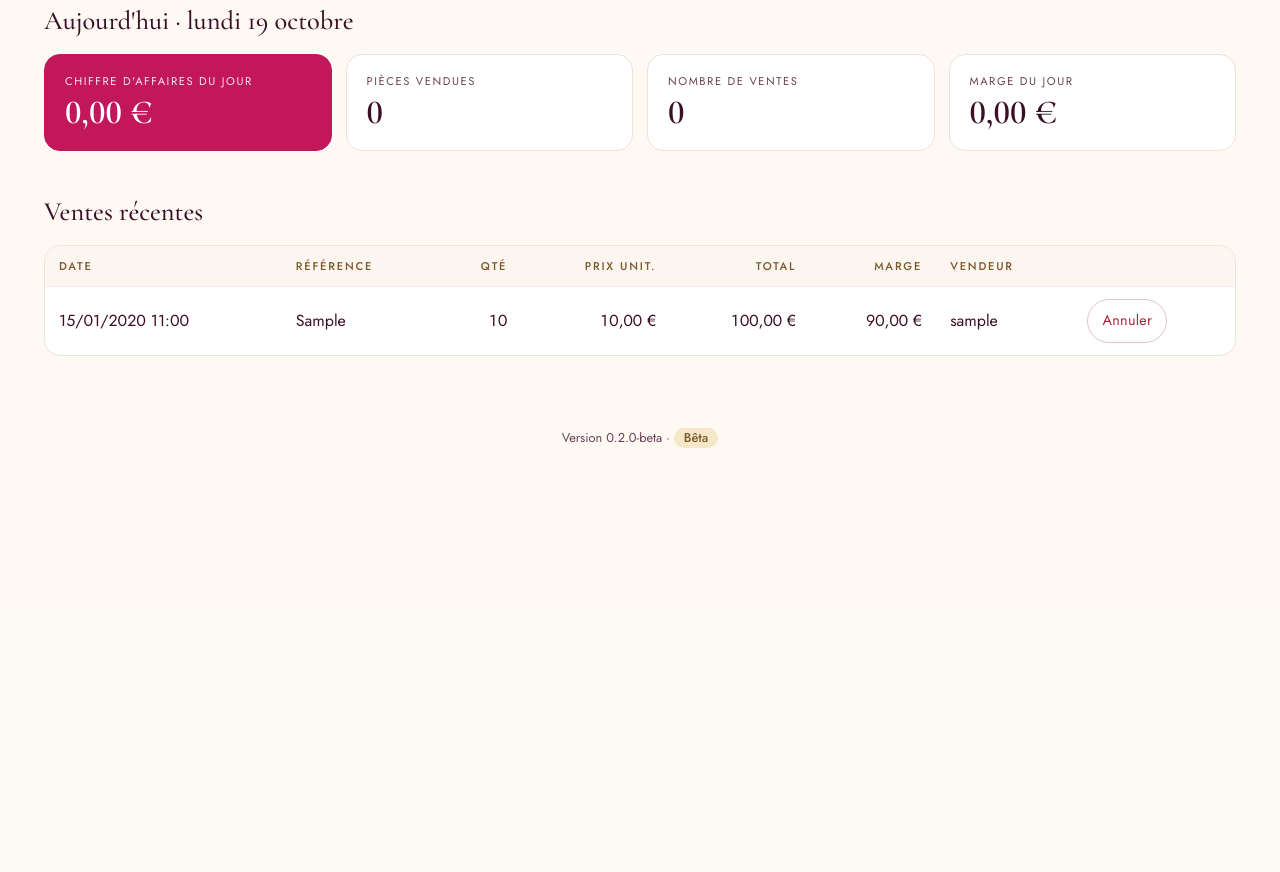
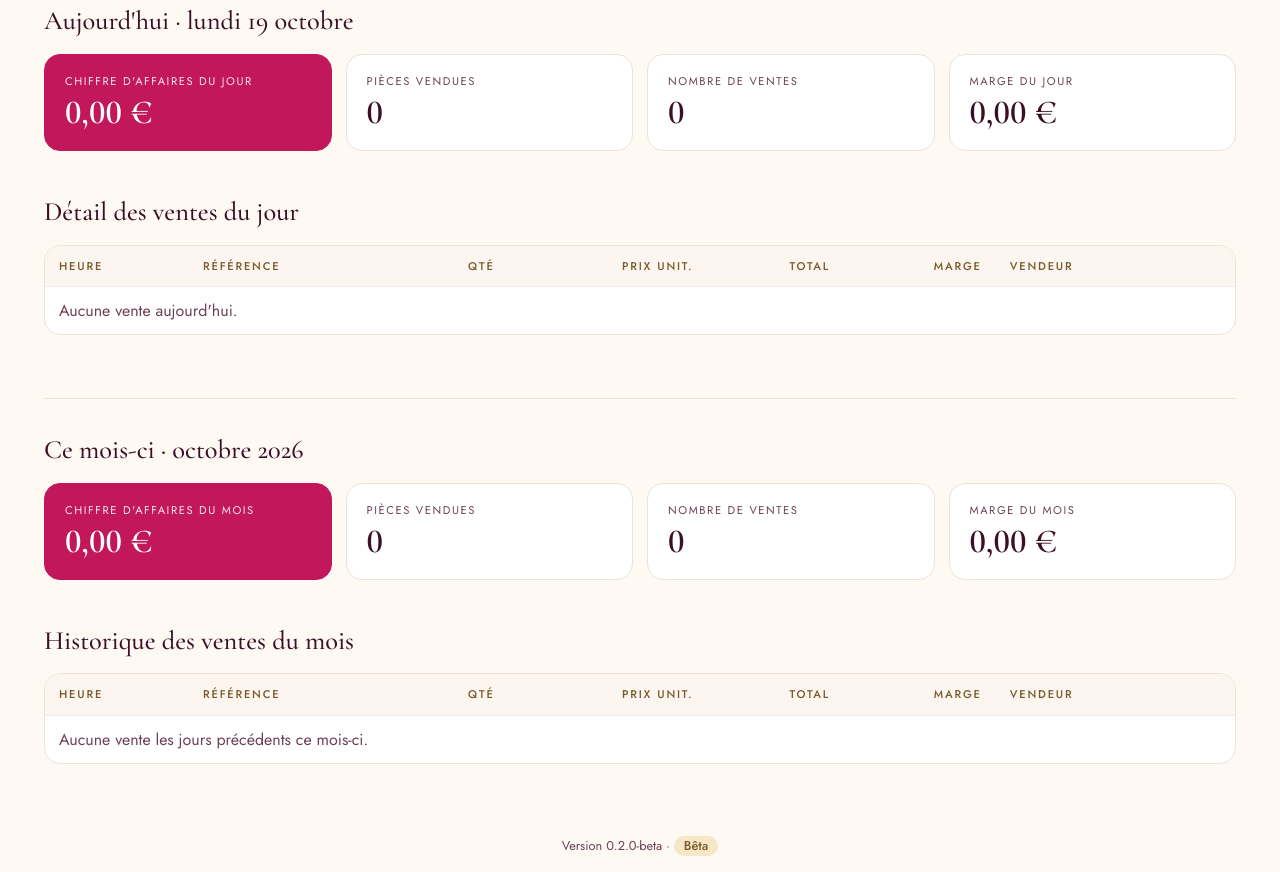
Before and after one commit to garnarak/Maisondannae, a Django app: page /ventes/ in a window 1280 px wide. Shown: the part 193-1065 px from the top of the page. Before the commit the page ends 641 px from the top, so only its background shows below. Run offline with Django 5.2, Linux system fonts and the light colour scheme; a user stored in the database is signed in; tables that the repository leaves empty hold one stand-in row (values such as "Sample post").

Commit message:
Ventes : totaux et historique du mois en cours
- Chiffre d'affaires, pièces et nombre de ventes du mois, visibles par les vendeurs
- Historique des ventes du mois regroupé par jour, avec le total de chaque journée
- L'administrateur voit la même page, avec la marge et l'annulation en plus

Co-Authored-By: Claude Opus 5.5 <noreply@anthropic.com>
Claude-Session: https://claude.ai/code/session_01EXjq8G4pUZHnwvSgxoo2db

```diff
--- a/static/css/app.css
+++ b/static/css/app.css
@@ -151,3 +151,13 @@ main.full { padding: 0; max-width: none; }
   .kpi { padding: 14px 16px; }
   .kpi strong { font-size: 1.6rem; }
 }
+
+/* Historique du mois : une ligne d'en-tête par jour, avec son total. */
+h2.section { margin-top: 2.4em; padding-top: 1.2em; border-top: 1px solid var(--border); }
+tr.jour th { background: var(--gold-soft); color: var(--text); text-transform: none; letter-spacing: 0; font-size: .95rem; padding: 10px 16px; }
+.jour-ligne { display: flex; justify-content: space-between; gap: 12px; }
+.jour-total { font-variant-numeric: tabular-nums; font-weight: 600; }
+@media (max-width: 760px) {
+  .table-wrap tr.jour { background: none; border: 0; padding: 0; margin: 18px 0 8px; }
+  .table-wrap tr.jour th { display: block; border-radius: var(--radius); }
+}
--- a/stock/views.py
+++ b/stock/views.py
@@ -109,27 +109,45 @@ def reference_edit(request, pk):
     return render(request, "stock/reference_form.html", {"form": form, "titre": f"Modifier « {ref} »", "ref": ref})
 
 
+def _totaux(qs):
+    t = qs.aggregate(ca=Sum(CA), cout=Sum(COUT), remises=Sum(REMISE), pieces=Sum("quantite"), nb=Count("id"))
+    ca = t["ca"] or Decimal(0)
+    return {
+        "ca": ca,
+        "pieces": t["pieces"] or 0,
+        "nb": t["nb"],
+        "remises": t["remises"] or Decimal(0),
+        "marge": ca - (t["cout"] or Decimal(0)),
+    }
+
+
 @login_required
 def ventes(request):
-    aujourd_hui = Vente.objects.filter(date__date=timezone.localdate())
-    jour = aujourd_hui.aggregate(
-        ca=Sum(CA), cout=Sum(COUT), remises=Sum(REMISE), pieces=Sum("quantite"), nb=Count("id")
-    )
-    ca = jour["ca"] or Decimal(0)
+    today = timezone.localdate()
+    debut_mois = today.replace(day=1)
     qs = Vente.objects.select_related("reference", "vendeur")
-    if not request.user.is_admin:
-        # Les utilisateurs restreints ne voient que les ventes du jour.
-        qs = qs.filter(date__date=timezone.localdate())
+    ventes_jour = qs.filter(date__date=today)
+    ventes_mois = qs.filter(date__date__gte=debut_mois, date__date__lte=today)
+
+    # Historique du mois (hors aujourd'hui), regroupé par jour avec un total par jour.
+    jours = []
+    for v in ventes_mois.filter(date__date__lt=today):
+        jour = timezone.localtime(v.date).date()
+        if not jours or jours[-1]["date"] != jour:
+            jours.append({"date": jour, "ventes": [], "ca": Decimal(0), "pieces": 0})
+        jours[-1]["ventes"].append(v)
+        jours[-1]["ca"] += v.chiffre_affaires
+        jours[-1]["pieces"] += v.quantite
+
     return render(
         request,
         "stock/ventes.html",
         {
-            "ventes": qs[:200],
-            "jour_ca": ca,
-            "jour_pieces": jour["pieces"] or 0,
-            "jour_nb": jour["nb"],
-            "jour_remises": jour["remises"] or Decimal(0),
-            "jour_marge": ca - (jour["cout"] or Decimal(0)),
+            "ventes_jour": ventes_jour,
+            "jour": _totaux(ventes_jour),
+            "mois": _totaux(ventes_mois),
+            "debut_mois": debut_mois,
+            "jours": jours,
         },
     )
 
--- a/templates/stock/ventes.html
+++ b/templates/stock/ventes.html
@@ -5,49 +5,71 @@
 
 <h2>Aujourd'hui · {% now "l j F" %}</h2>
 <div class="kpis">
-  <div class="kpi accent"><span>Chiffre d'affaires du jour</span><strong>{{ jour_ca|floatformat:"2g" }} €</strong></div>
-  <div class="kpi"><span>Pièces vendues</span><strong>{{ jour_pieces }}</strong></div>
-  <div class="kpi"><span>Nombre de ventes</span><strong>{{ jour_nb }}</strong></div>
-  {% if jour_remises %}<div class="kpi"><span>Soldes accordés</span><strong>{{ jour_remises|floatformat:"2g" }} €</strong></div>{% endif %}
-  {% if user.is_admin %}<div class="kpi"><span>Marge du jour</span><strong>{{ jour_marge|floatformat:"2g" }} €</strong></div>{% endif %}
+  <div class="kpi accent"><span>Chiffre d'affaires du jour</span><strong>{{ jour.ca|floatformat:"2g" }} €</strong></div>
+  <div class="kpi"><span>Pièces vendues</span><strong>{{ jour.pieces }}</strong></div>
+  <div class="kpi"><span>Nombre de ventes</span><strong>{{ jour.nb }}</strong></div>
+  {% if jour.remises %}<div class="kpi"><span>Soldes accordés</span><strong>{{ jour.remises|floatformat:"2g" }} €</strong></div>{% endif %}
+  {% if user.is_admin %}<div class="kpi"><span>Marge du jour</span><strong>{{ jour.marge|floatformat:"2g" }} €</strong></div>{% endif %}
 </div>
 
-<h2>{% if user.is_admin %}Ventes récentes{% else %}Détail des ventes du jour{% endif %}</h2>
+<h2>Détail des ventes du jour</h2>
 <div class="table-wrap">
 <table>
   <thead>
     <tr>
-      <th>Date</th><th>Référence</th><th class="num">Qté</th><th class="num">Prix unit.</th><th class="num">Total</th>
+      <th>Heure</th><th>Référence</th><th class="num">Qté</th><th class="num">Prix unit.</th><th class="num">Total</th>
       {% if user.is_admin %}<th class="num">Marge</th>{% endif %}
       <th>Vendeur</th>
       {% if user.is_admin %}<th></th>{% endif %}
     </tr>
   </thead>
   <tbody>
-  {% for v in ventes %}
-    <tr>
-      <td data-label="Date">{{ v.date|date:"d/m/Y H:i" }}</td>
-      <td data-label="Référence">{{ v.reference }}</td>
-      <td class="num" data-label="Qté">{{ v.quantite }}</td>
-      <td class="num" data-label="Prix unit.">
-        {% if v.remise_pct %}<s class="muted">{{ v.prix_catalogue|floatformat:"2g" }} €</s> <span class="badge">−{{ v.remise_pct }} %</span><br>{% endif %}
-        {{ v.prix_unitaire|floatformat:"2g" }} €
-      </td>
-      <td class="num" data-label="Total">{{ v.chiffre_affaires|floatformat:"2g" }} €</td>
-      {% if user.is_admin %}<td class="num" data-label="Marge">{{ v.marge|floatformat:"2g" }} €</td>{% endif %}
-      <td data-label="Vendeur">{{ v.vendeur.username|default:"—" }}</td>
-      {% if user.is_admin %}
-      <td>
-        <form method="post" action="{% url 'annuler_vente' v.pk %}" onsubmit="return confirm('Annuler cette vente et remettre l\'article en stock ?')">{% csrf_token %}
-          <button class="danger">Annuler</button>
-        </form>
-      </td>
-      {% endif %}
-    </tr>
+  {% for v in ventes_jour %}
+    {% include "stock/_vente_ligne.html" %}
   {% empty %}
-    <tr><td colspan="8" class="muted">Aucune vente.</td></tr>
+    <tr><td colspan="8" class="muted">Aucune vente aujourd'hui.</td></tr>
   {% endfor %}
   </tbody>
 </table>
 </div>
+
+<h2 class="section">Ce mois-ci · {{ debut_mois|date:"F Y" }}</h2>
+<div class="kpis">
+  <div class="kpi accent"><span>Chiffre d'affaires du mois</span><strong>{{ mois.ca|floatformat:"2g" }} €</strong></div>
+  <div class="kpi"><span>Pièces vendues</span><strong>{{ mois.pieces }}</strong></div>
+  <div class="kpi"><span>Nombre de ventes</span><strong>{{ mois.nb }}</strong></div>
+  {% if mois.remises %}<div class="kpi"><span>Soldes accordés</span><strong>{{ mois.remises|floatformat:"2g" }} €</strong></div>{% endif %}
+  {% if user.is_admin %}<div class="kpi"><span>Marge du mois</span><strong>{{ mois.marge|floatformat:"2g" }} €</strong></div>{% endif %}
+</div>
+
+<h2>Historique des ventes du mois</h2>
+<div class="table-wrap">
+<table class="historique">
+  <thead>
+    <tr>
+      <th>Heure</th><th>Référence</th><th class="num">Qté</th><th class="num">Prix unit.</th><th class="num">Total</th>
+      {% if user.is_admin %}<th class="num">Marge</th>{% endif %}
+      <th>Vendeur</th>
+      {% if user.is_admin %}<th></th>{% endif %}
+    </tr>
+  </thead>
+  {% for j in jours %}
+  <tbody>
+    <tr class="jour">
+      <th colspan="{% if user.is_admin %}8{% else %}6{% endif %}">
+        <div class="jour-ligne">
+          <span>{{ j.date|date:"l j F"|capfirst }}</span>
+          <span class="jour-total">{{ j.pieces }} pièce{{ j.pieces|pluralize }} · {{ j.ca|floatformat:"2g" }} €</span>
+        </div>
+      </th>
+    </tr>
+    {% for v in j.ventes %}
+      {% include "stock/_vente_ligne.html" %}
+    {% endfor %}
+  </tbody>
+  {% empty %}
+  <tbody><tr><td colspan="8" class="muted">Aucune vente les jours précédents ce mois-ci.</td></tr></tbody>
+  {% endfor %}
+</table>
+</div>
 {% endblock %}
```
Also changed, not shown: stock/tests/test_solde.py (+52 -5 lines), templates/stock/_vente_ligne.html (added, +19 -0 lines), CHANGELOG.md.
